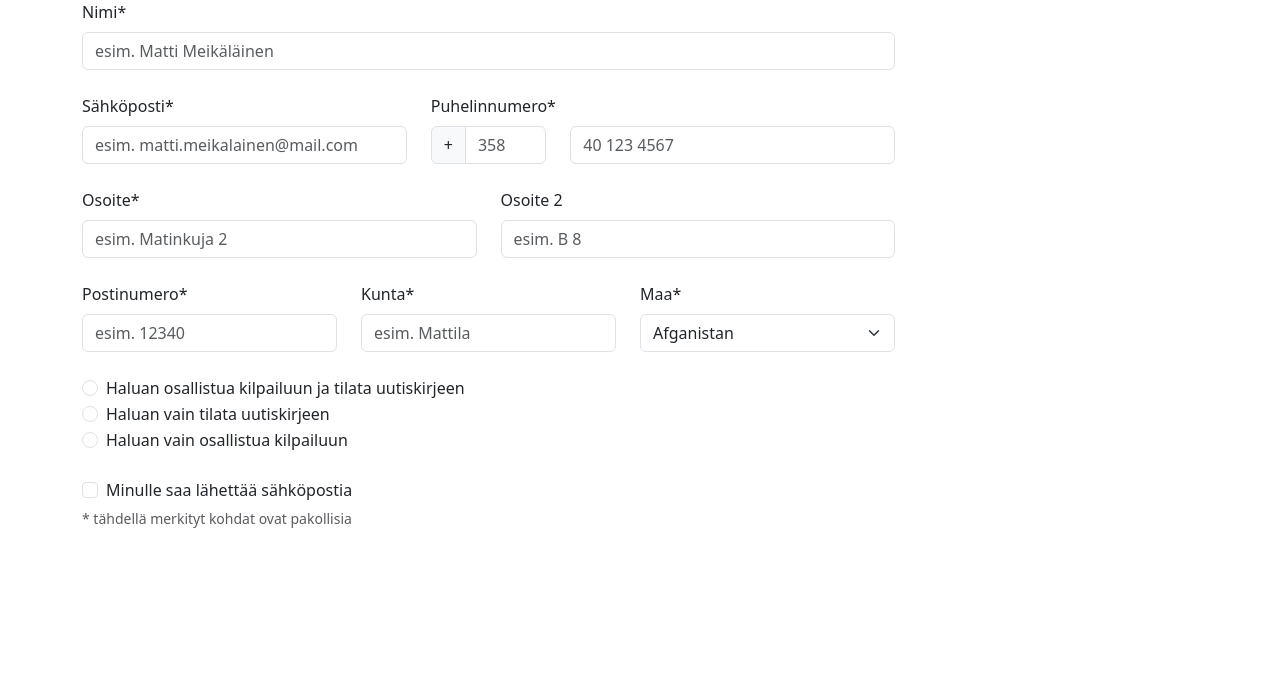
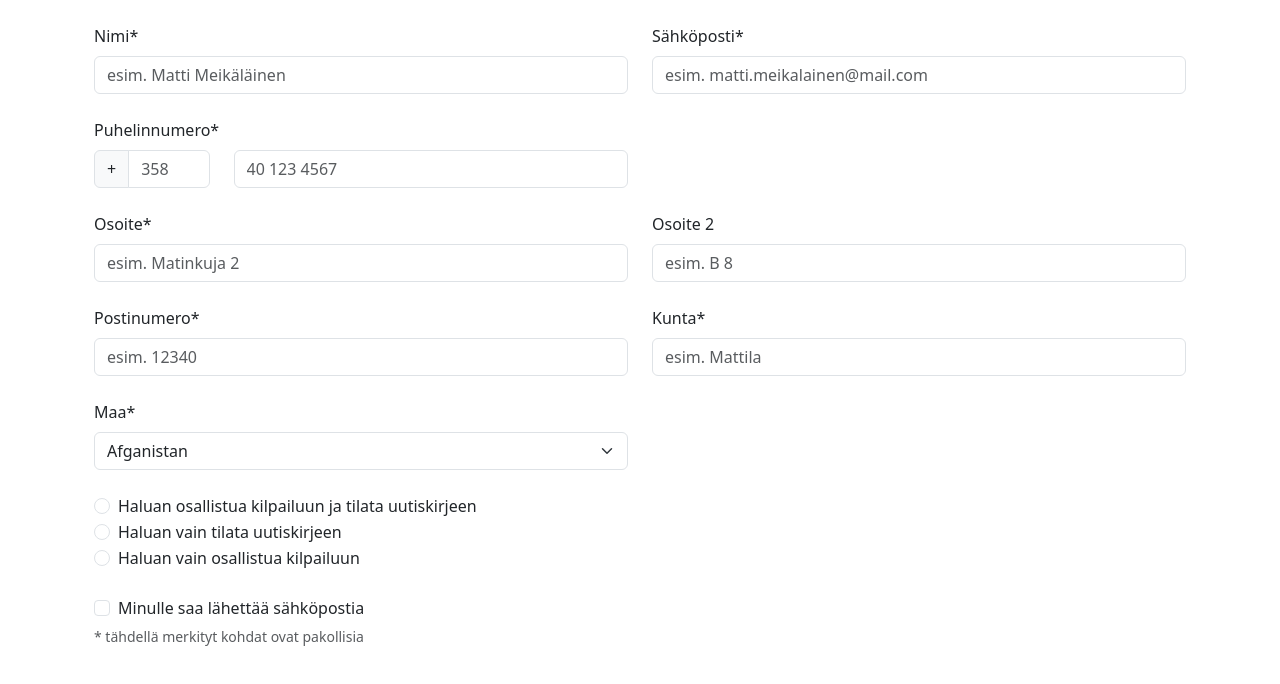
Before and after one commit to rikutuohimetsa/harjoitus01tehtava2, a plain HTML site: page tehtava3/index.html in a window 1280 px wide. Drawn offline with nearby package versions, Linux system fonts and the light colour scheme.

Commit message:
Korjattu teht3

```diff
--- a/tehtava3/index.html
+++ b/tehtava3/index.html
@@ -7,43 +7,50 @@
         <link href="../styles.css" rel="stylesheet">
     </head>
     <body>
-        <div class="container self-align-center">
-            <form class="row g-4 w-75">
-                <div class="col-12">
+        <div class="container w-100">
+            <form class="row g-4 m-0 d-block d-lg-flex">
+                <div class="col-lg-6">
                     <label class="form-label">Nimi*</label>
                     <input class="form-control" placeholder="esim. Matti Meikäläinen">
                 </div>
-                <div class="col-5">
+                <div class="col-lg-6">
                     <label class="form-label">Sähköposti*</label>
                     <input class="form-control" type="email" placeholder="esim. matti.meikalainen@mail.com">
                 </div>
-                <div class="col-2">
-                    <label class="form-label">Puhelinnumero*</label>
-                    <div class="input-group">
-                        <span class="input-group-text">+</span>
-                        <input type="tel" class="form-control flex-shrink-3" placeholder="358">
+                <div class="col-lg-6">
+                    <div class="row">
+                        <div class="col-3">
+                            <label class="form-label">Puhelinnumero*</label>
+                            <div class="input-group">
+                                <span class="input-group-text">+</span>
+                                <input type="tel" class="form-control flex-shrink-3" placeholder="358">
+                            </div>
+                        </div>
+                        <div class="col align-self-end">
+                            <input class="form-control" type="tel" placeholder="40 123 4567">
+                        </div>
                     </div>
                 </div>
-                <div class="col-5 align-self-end">
-                    <input class="form-control" type="tel" placeholder="40 123 4567">
+                <div class="col-lg-6">
+
                 </div>
-                <div class="col-6">
+                <div class="col-lg-6">
                     <label class="form-label">Osoite*</label>
                     <input class="form-control" placeholder="esim. Matinkuja 2">
                 </div>
-                <div class="col-6">
+                <div class="col-lg-6">
                     <label class="form-label">Osoite 2</label>
                     <input class="form-control" placeholder="esim. B 8">
                 </div>
-                <div class="col-4">
+                <div class="col-lg-6">
                     <label class="form-label">Postinumero*</label>
                     <input class="form-control" type="tel" placeholder="esim. 12340">
                 </div>
-                <div class="col-4">
+                <div class="col-lg-6">
                     <label class="form-label">Kunta*</label>
                     <input class="form-control" placeholder="esim. Mattila">
                 </div>
-                <div class="col-4">
+                <div class="col-lg-6">
                     <label class="form-label">Maa*</label>
                     <select class="form-select">
                         <option value="AF">Afganistan</option>
```
Also changed, not shown: 1 other file.
